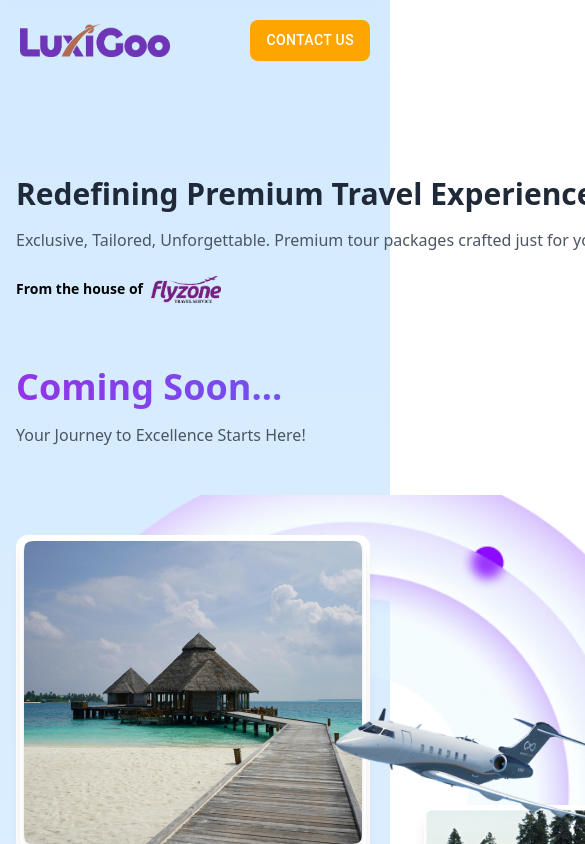
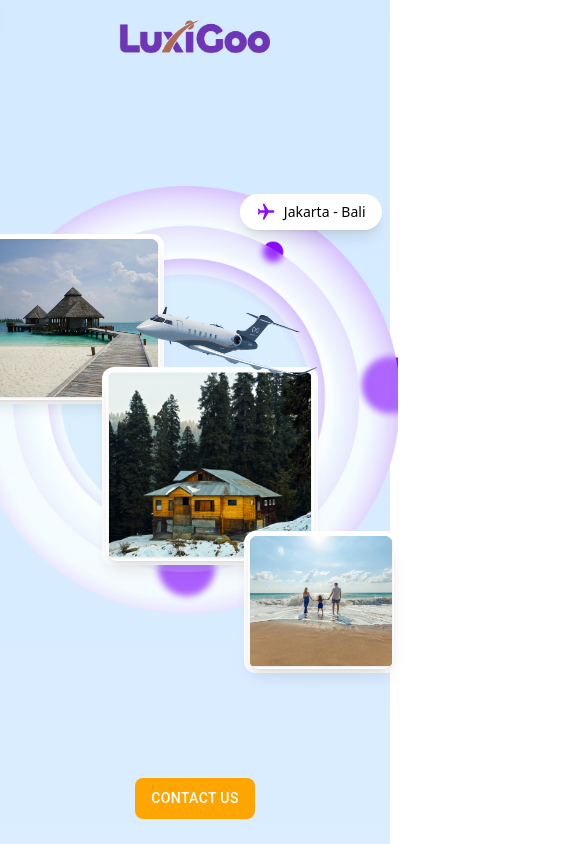
Before and after one commit to yzxsolutions/Luxigoo_Landing_Page, a React (Vite) app: page / in a window 390 px wide. Shown: the top 844 px of the page, 585 px wide, since content can reach past the window. Built offline with nearby package versions, Linux system fonts and the light colour scheme.

Commit message:
responsive finished

```diff
--- a/src/App.jsx
+++ b/src/App.jsx
@@ -1,9 +1,11 @@
+import { Button } from "@mui/material";
 import Card from "./components/Cards/Card";
 import TravelSupportForm from "./components/Form/TravelSupportForm";
 import Header from "./components/Header/Header";
 import CountdownTimer from "./components/Main/Counter";
 import LeftSection from "./components/Main/LeftSection";
 import RightSection from "./components/Main/RightSection";
+import "/src/styles/mediaquery.css";
 
 const LandingPage = () => {
   return (
@@ -18,11 +20,29 @@ const LandingPage = () => {
 
       {/* Hero Section */}
       <main className="pt-24 px-4 max-w-7xl mx-auto">
-        <div className="grid lg:grid-cols-2 gap-12 items-center">
+        <div className="grid lg:grid-cols-2 gap-12 items-center main-section ">
           {/* Left Content */}
           <LeftSection />
           {/* Right Images */}
-          <RightSection />
+          <div className="flex items-center justify-center flex-col gap-16">
+            <RightSection />
+            <a href="#travelForm" className=" lg:hidden button-small">
+              <Button
+                sx={{
+                  backgroundColor: "orange",
+                  "&:hover": {
+                    backgroundColor: "darkorange",
+                  },
+                  color: "white",
+                  padding: "8px 16px",
+                  borderRadius: "8px",
+                  transition: "background-color 0.3s",
+                }}
+              >
+                Contact Us
+              </Button>
+            </a>
+          </div>
         </div>
         <div className="w-full flex items-center justify-center mt-28 mb-28">
           <CountdownTimer targetDate={"2025-03-10T00:00:00"} />
@@ -37,7 +57,7 @@ const LandingPage = () => {
           }}
         ></div>
 
-        <TravelSupportForm id="travelForm" />
+        <TravelSupportForm />
       </main>
     </div>
   );
--- a/src/components/Header/Header.jsx
+++ b/src/components/Header/Header.jsx
@@ -4,13 +4,15 @@ export default function Header() {
   return (
     <nav className="w-full px-5 py-5 backdrop-blur-sm fixed top-0 mb-6 z-50">
       <div className="max-w-7xl mx-auto flex justify-between items-center">
+        <div className="flex-1 flex justify-center">
           <img
             src="/src/assets/images/Luxigoo_logo.png"
             alt="Luxigoo"
             width={150}
             height={200}
           />
-        <a href="#travelForm">
+        </div>
+        <a href="#travelForm" className="hidden lg:block">
           <Button
             sx={{
               backgroundColor: "orange",
--- a/src/components/Main/LeftSection.jsx
+++ b/src/components/Main/LeftSection.jsx
@@ -1,5 +1,3 @@
-import Counter from "./Counter";
-
 export default function LeftSection() {
   return (
     <div className="space-y-6 mt-20">
--- a/src/components/Main/RightSection.jsx
+++ b/src/components/Main/RightSection.jsx
@@ -1,11 +1,14 @@
 import "/src/styles/plainAnimation.css";
 import "/src/styles/floatingAnimation.css";
+
+import "/src/styles/mediaquery.css";
+
 export default function RightSection() {
   return (
     <div className="relative w-full h-full flex justify-center items-center">
       {/* Background Image */}
       <div
-        className="relative bg-cover bg-center rounded-xl"
+        className="relative bg-cover bg-center rounded-xl circle-background"
         style={{
           height: "600px",
           width: "700px",
@@ -13,7 +16,7 @@ export default function RightSection() {
         }}
       >
         {/* Dummy Images */}
-        <div className="absolute top-10 bg-white rounded-xl p-1 animate-image">
+        <div className="absolute top-10 bg-white rounded-xl p-1 item1 animate-image">
           <img
             src="/src/assets/images/item1.png"
             alt="Travel destination"
@@ -23,7 +26,7 @@ export default function RightSection() {
         </div>
         <div
           style={{ top: 310, animationDelay: "2s" }}
-          className="absolute right-20  bg-white rounded-xl p-1  animate-image"
+          className="absolute right-20  bg-white rounded-xl p-1 item2  animate-image"
         >
           <img
             src="/src/assets/images/item2.png"
@@ -32,7 +35,7 @@ export default function RightSection() {
           />
         </div>
         <div
-          className="absolute  bg-white rounded-xl p-1 animate-image"
+          className="absolute  bg-white rounded-xl p-1 item3 animate-image"
           style={{ top: 450, left: 140, animationDelay: "4s" }}
         >
           <img
@@ -54,7 +57,7 @@ export default function RightSection() {
         </div>
 
         {/* Floating Text */}
-        <div className="absolute -bottom-4 right-4 bg-white px-4 py-2 rounded-full shadow-lg flex items-center gap-2">
+        <div className="absolute floating-text -bottom-4 right-4 bg-white px-4 py-2 rounded-full shadow-lg flex items-center gap-2">
           <img
             src="/src/assets/images/ic_baseline-flight.svg"
             alt="Flight icon"
--- /dev/null
+++ b/src/styles/mediaquery.css
@@ -0,0 +1,51 @@
+@media only screen and (max-width: 768px) {
+
+    body {
+        overflow-x: hidden !important;
+    }
+
+    .circle-background {
+        height: 428px !important;
+        width: 405px !important;
+    }
+
+    .item1 {
+        width: 188px !important;
+        top: 48px !important;
+        left: -17px !important;
+    }
+
+    .item2 {
+        top: 181px !important;
+    }
+
+
+    .item3 {
+        top: 345px !important;
+        left: 251px !important;
+    }
+
+    .plane-animation img {
+        height: 8rem !important;
+    }
+
+    .plane-animation {
+        top: 94px !important;
+        left: 88px !important;
+    }
+
+    .floating-text {
+        bottom: 24rem !important;
+    }
+
+    .main-section {
+        margin-top: 90px;
+        display: flex !important;
+        flex-direction: column-reverse !important;
+    }
+
+    .button-small {
+        margin-top: 100px !important;
+    }
+
+}
```
Also changed, not shown: src/assets/images/plan2.png (added). Lines whose indentation alone changed are shown as unchanged.
